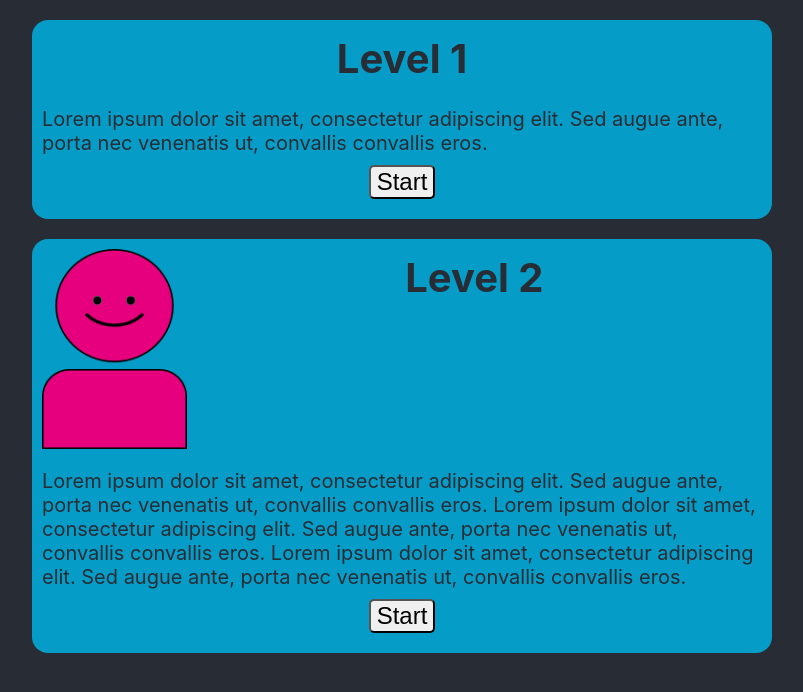
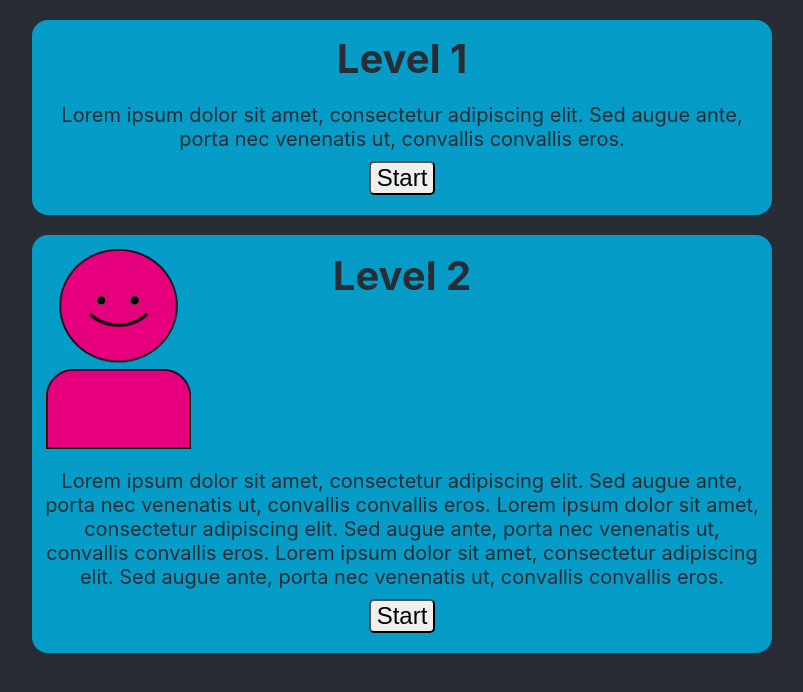
Before and after one commit to fishyFrogFace/08_TFB_INN, a React (Create React App) app: page / in a window 1280 px wide. Shown: the top 692 px of the page, without its empty margins (238-1041 px from the left). Built offline with nearby package versions, Linux system fonts and the light colour scheme.

Commit message:
Center title on front page

```diff
--- a/src/frontpage/ExaminationBlurb.css
+++ b/src/frontpage/ExaminationBlurb.css
@@ -9,17 +9,16 @@
   padding: 10px;
 }
 
-.blurb-headline {
-  display: flex;
-  flex-direction: row;
-  flex-flow: wrap;
-  justify-content: center;
+.has-image {
+  text-align: center;
+  padding: 2px;
+  position: relative;
+  display: block;
+  height: 25vh;
 }
 
 .blurb-headline .blurb-title {
   text-align: center;
-  flex-grow: 1;
-  flex-shrink: 1;
   min-width: 200px;
   padding: 0;
 }
@@ -29,13 +28,23 @@
   margin-bottom: 0.1em;
 }
 
-.blurb-headline img {
-  flex-grow: 0;
-  flex-shrink: 0;
+.img-container {
+  position: absolute;
+  padding: 2px;
 }
 
-.blurb-description {
-  text-align: left;
+@media only screen and (max-width: 600px) {
+  .has-image {
+    position: unset;
+    display: flex;
+    flex-direction: column;
+    align-items: center;
+    height: auto;
+  }
+
+  .img-container {
+    position: unset;
+  }
 }
 
 .examination-blurb .examination-startbutton {
--- a/src/frontpage/ExaminationBlurb.tsx
+++ b/src/frontpage/ExaminationBlurb.tsx
@@ -16,19 +16,22 @@ interface Props {
 const ExaminationBlurb: React.FC<Props> = props => {
   return (
     <div className='examination-blurb'>
-      <div className='blurb-headline'>
-        <img /* Display picture for the examination. */
-          src={
-            props.examInfo.imageFilename !== '' // If there is a filename:
-              ? './media/' + props.examInfo.imageFilename // Load that image
-              : ''
-          }
-        />{' '}
-        {/* Otherwise load nothing */}
-        <div className='blurb-title'>
-          <h1>{props.examInfo.title}</h1>
+      {props.examInfo.imageFilename !== '' ? (
+        <div className='blurb-headline has-image'>
+          <div className='img-container'>
+            <img src={'./media/' + props.examInfo.imageFilename} />
+          </div>
+          <div className='blurb-title'>
+            <h1>{props.examInfo.title}</h1>
+          </div>
         </div>
-      </div>
+      ) : (
+        <div className='blurb-headline'>
+          <div className='blurb-title'>
+            <h1>{props.examInfo.title}</h1>
+          </div>
+        </div>
+      )}
       <p className='blurb-description'>{props.examInfo.description}</p>
       <button
         className='examination-startbutton'
```
